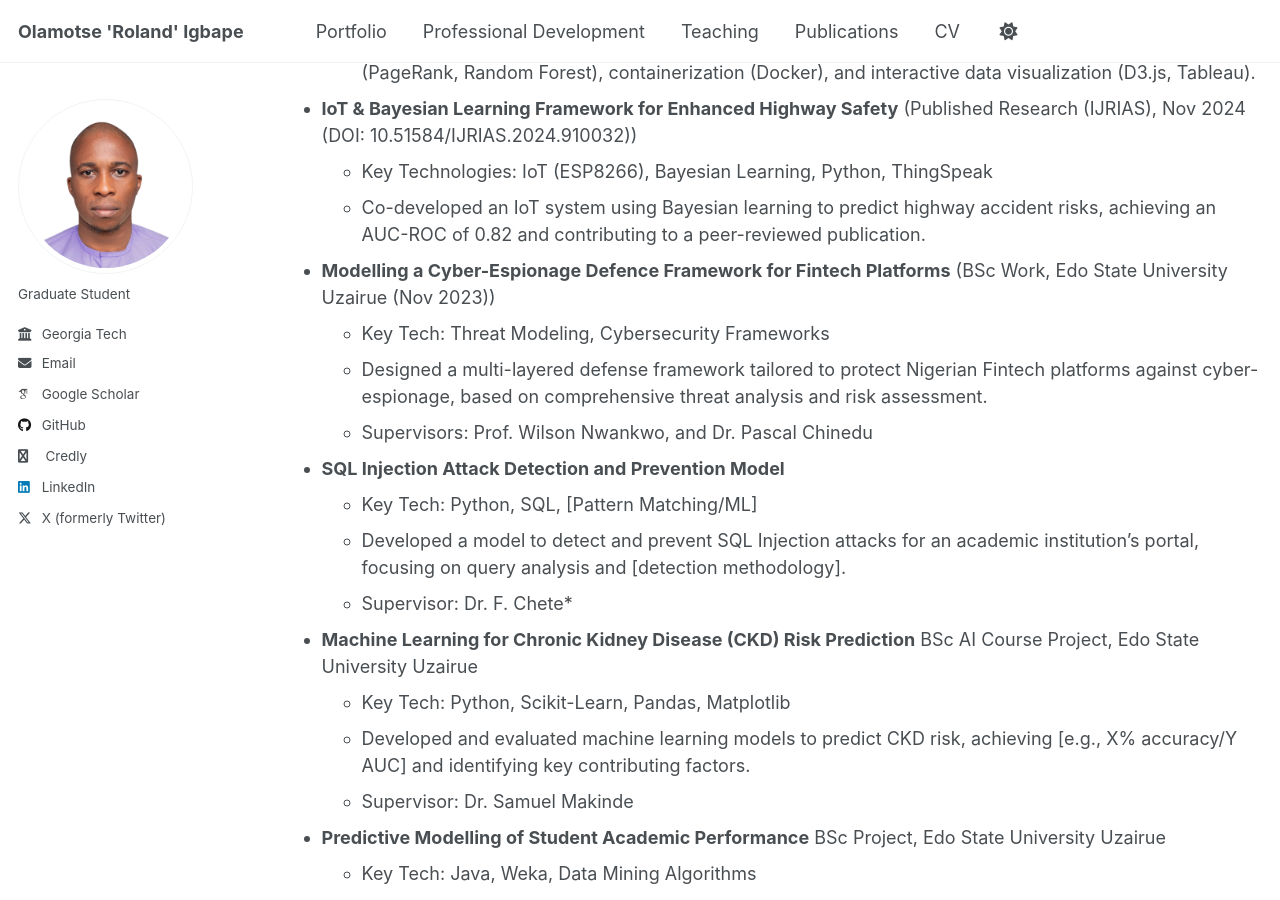
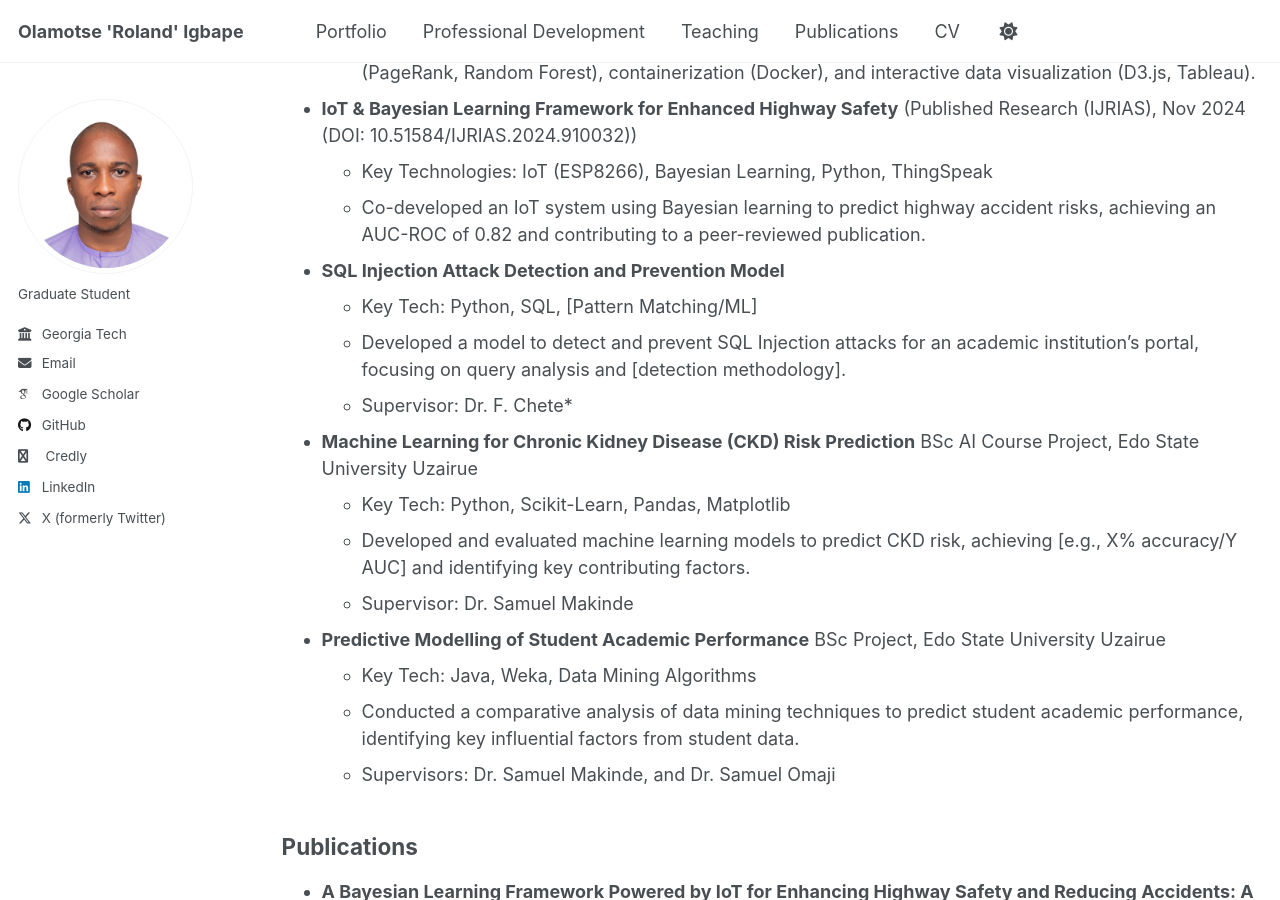
Before and after one commit to oigbape/oigbape.github.io, a Jekyll site: the page built from _pages/cv.md, in a window 1280 px wide and 900 px high, scrolled down 2322 px. Built offline with Jekyll 4.4.1, drawn with Linux system fonts in a browser that asks for light colours; some web fonts are replaced.

Commit message:
Update cv.md

```diff
--- a/_pages/cv.md
+++ b/_pages/cv.md
@@ -63,11 +63,6 @@ redirect_from:
     *  Key Technologies: IoT (ESP8266), Bayesian Learning, Python, ThingSpeak
     *  Co-developed an IoT system using Bayesian learning to predict highway accident risks, achieving an AUC-ROC of 0.82 and contributing to a peer-reviewed publication.
 
-* **Modelling a Cyber-Espionage Defence Framework for Fintech Platforms** (BSc Work, Edo State University Uzairue (Nov 2023))
-    *  Key Tech: Threat Modeling, Cybersecurity Frameworks
-    *  Designed a multi-layered defense framework tailored to protect Nigerian Fintech platforms against cyber-espionage, based on comprehensive threat analysis and risk assessment.
-    *  Supervisors: Prof. Wilson Nwankwo, and Dr. Pascal Chinedu
-
 * **SQL Injection Attack Detection and Prevention Model**
     *  Key Tech: Python, SQL, [Pattern Matching/ML]
     *  Developed a model to detect and prevent SQL Injection attacks for an academic institution's portal, focusing on query analysis and [detection methodology].
```
